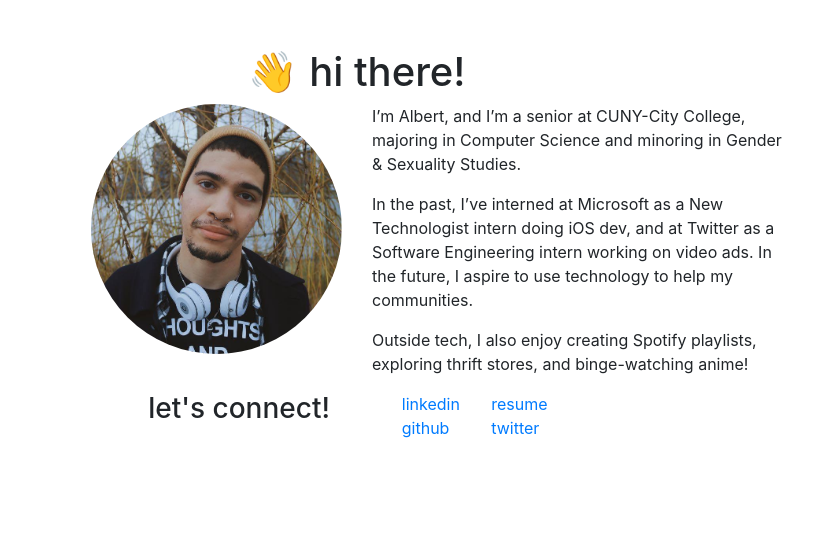
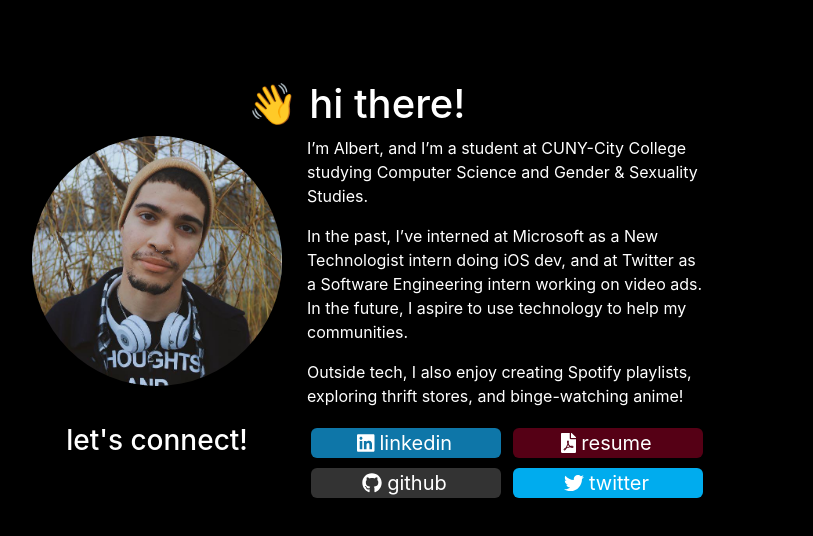
Before and after one commit to albfelix31/Personal-Website, a React (Create React App) app: page / in a window 1280 px wide. Shown: the top 536 px of the page, without its empty margins (283-1096 px from the left). Built offline with nearby package versions, Linux system fonts and the light colour scheme.

Commit message:
added some styling

```diff
--- a/package.json
+++ b/package.json
@@ -4,6 +4,10 @@
   "private": true,
   "dependencies": {
     "@fortawesome/fontawesome-svg-core": "^1.2.32",
+    "@fortawesome/free-brands-svg-icons": "^5.15.1",
+    "@fortawesome/free-regular-svg-icons": "^5.15.1",
+    "@fortawesome/free-solid-svg-icons": "^5.15.1",
+    "@fortawesome/react-fontawesome": "^0.1.13",
     "@testing-library/jest-dom": "^5.11.4",
     "@testing-library/react": "^11.1.0",
     "@testing-library/user-event": "^12.1.10",
--- a/public/index.html
+++ b/public/index.html
@@ -24,7 +24,7 @@
       work correctly both with client-side routing and a non-root public URL.
       Learn how to configure a non-root public URL by running `npm run build`.
     -->
-    <title>React App</title>
+    <title>Albert Felix</title>
   </head>
   <body>
     <noscript>You need to enable JavaScript to run this app.</noscript>
--- a/src/App.js
+++ b/src/App.js
@@ -4,23 +4,19 @@ import {
   Switch,
   Route
 } from 'react-router-dom';
-import Container from 'react-bootstrap/Container';
-import Row from 'react-bootstrap/Row';
-import Home from './components/Homepage';
+import Homepage from './components/Homepage';
 
 class App extends React.Component {
   render() {
     return (
-      <Router>
-        <Container fluid>
-          <Row className="justify-content-center">
-            <Switch>
-              {/* HomePage */}
-              <Route exact path="/" component={Home} />
-            </Switch>
-          </Row>
-        </Container>
-      </Router>
+      <body>
+        <Router>
+              <Switch>
+                {/* HomePage */}
+                <Route exact path="/" component={Homepage} />
+              </Switch>
+        </Router>
+      </body>
     );
   }
 }
--- a/src/components/Homepage.css
+++ b/src/components/Homepage.css
@@ -1,14 +1,91 @@
 .main-container {
     text-align: center;
+    position: absolute;
+    top: 0;
+    right: 0;
+    bottom: 0;
+    left: 0;
+    margin: 0;
+    padding: 0;
+    background-color: black;
+    color: white;
+}
+.salutations{
+    margin-top: 80px;
 }
 .profile-pic {
     height: 250px;
-    float: right;
 }
-.bio {
+.profile-pic-bio-container{
+    display: flex;
+    justify-content: space-between;
+    margin: auto;
+    max-width: 700px;
+}
+.profile-pic-container{
+    width: 300px;
+}
+.bio-container {
     text-align: left;
+    max-width: 400px;
 }
-
+.links-container {
+    display: flex;
+    justify-content: space-between;
+    margin: auto;
+    max-width: 700px;
+}
+.lets-connect-container {
+    width: 300px;
+}
+.connect-buttons-container {
+    width: 400px;
+    display: flex;
+    justify-content: space-between;
+}
 .links {
     text-align: left;
 }
+#button, #button:focus, #button:active, #button:hover {
+    display: flex;
+    height: 30px;
+    padding-left: 5px;
+    padding-right: 8px;
+    color: white;
+    width: 190px;
+    font-size: 20px;
+    text-decoration: none;
+    border-radius: 6px;
+    margin: 4px;
+    justify-content: center;
+    margin-bottom: 10px;
+}
+.linkedin-button {
+    background-color: #0e76a8;
+}
+.github-button {
+    background-color: #333;
+}
+.resume-button {
+    background-color: #550015;
+}
+.twitter-button {
+    background-color: #00acee;
+}
+.icon {
+    margin-right: 5px;
+}
+@media screen and (max-width: 800px) {
+    .profile-pic-bio-container {
+        display: block;
+    }
+    .links-container {
+        display: block;
+    }
+    .bio {
+        margin: auto;
+    }
+    .profile-pic {
+        height: 200px;
+    }
+}
--- a/src/components/Homepage.js
+++ b/src/components/Homepage.js
@@ -1,53 +1,84 @@
 import React from 'react';
 import Image from 'react-bootstrap/Image';
-import Row from 'react-bootstrap/Row';
-
 import './Homepage.css';
 import ProfilePic from '../components/ProfilePic.png';
 import Background from '../components/Background.jpg';
+import { faFilePdf} from "@fortawesome/free-solid-svg-icons";
+// import { faFileAlt, faFilePdf} from "@fortawesome/free-regular-svg-icons;
+import { FontAwesomeIcon } from "@fortawesome/react-fontawesome";
+import {faTwitter, faLinkedin, faGithub} from "@fortawesome/free-brands-svg-icons";
 
 export default class Homepage extends React.Component {
   render() {
     return (
-        <div class="main-container container p-5">
-          <h1>👋 hi there! </h1>
-          <div class="row justify-content-md-center">
-            <div class="col-5">
+      <body>
+        <div class="main-container justify-content-md-center">
+          <h1 class="salutations">👋 hi there! </h1>
+          <div class="profile-pic-bio-container">
+            <div className="profile-pic-container">
               <Image alt="" src={ProfilePic} className="profile-pic" roundedCircle/>
             </div>
-            <div class="col-5 bio">
-              <p>I’m Albert, and I’m a senior at CUNY-City College, majoring in Computer Science and  minoring in
-                Gender & Sexuality Studies.</p>
-              <p>In the past, I’ve interned at Microsoft as a New Technologist intern doing iOS dev, and at Twitter
-                as a Software Engineering intern working on video ads. In the future, I aspire to use technology to
-                help my communities.</p>
-              <p>Outside tech, I also enjoy creating Spotify playlists, exploring thrift stores, and binge-watching
-                anime!</p>
+            <div class="bio-container">
+              <p>I’m Albert, and I’m a student at CUNY-City College studying Computer Science and Gender & Sexuality Studies.</p>
+              <p>In the past, I’ve interned at Microsoft as a New Technologist intern doing iOS dev, and at Twitter as a Software
+                Engineering intern working on video ads. In the future, I aspire to use technology to help my communities.</p>
+              <p>Outside tech, I also enjoy creating Spotify playlists, exploring thrift stores, and binge-watching anime!</p>
             </div>
           </div>
-          <div class="row justify-content-md-center links">
-            <div class="col-3">
+          <div class="links-container">
+            <div class="lets-connect-container">
               <h3>let's connect!</h3>
             </div>
-            <div class="col-1">
-              <div class="row">
-                <a href="https://www.linkedin.com/in/albertrfelix" rel="noreferrer" target="_blank" class="button">linkedin</a>
+            <div className="connect-buttons-container">
+              <div>
+                <div>
+                  <a href="https://www.linkedin.com/in/albertrfelix" rel="noreferrer" target="_blank" id="button" class="linkedin-button">
+                    <div class="icon">
+                      <FontAwesomeIcon icon={faLinkedin}/>
+                    </div>
+                    <div>
+                      <p>linkedin</p>
+                    </div>
+                  </a>
+                </div>
+                <div>
+                  <a href="https://www.github.com/albfelix31" rel="noreferrer" target="_blank" id="button" class="github-button">
+                    <div class="icon">
+                      <FontAwesomeIcon icon={faGithub}/>
+                    </div>
+                    <div>
+                      <p>github</p>
+                    </div>
+                  </a>
+                </div>
               </div>
-              <div class="row">
-                <a href="https://www.github.com/albfelix31" rel="noreferrer" target="_blank" class="button">github</a>
-              </div>
-            </div>
-            <div class="col-1">
-              <div class="row">
-                <a href="https://drive.google.com/file/d/1r5bdN2MqkovZf2d2gyCGk9qRx7IAnPVK/view?usp=sharing" rel="noreferrer"
-                target="_blank" class="button">resume</a>
-              </div>
-              <div class="row">
-                <a href="https://www.twitter.com/artxbel" rel="noreferrer" target="_blank" class="button">twitter</a>
+              <div>
+                <div >
+                  <a href="https://drive.google.com/file/d/1r5bdN2MqkovZf2d2gyCGk9qRx7IAnPVK/view?usp=sharing" rel="noreferrer"
+                  target="_blank" id="button" class="resume-button">
+                    <div class="icon">
+                      <FontAwesomeIcon icon={faFilePdf}/>
+                    </div>
+                    <div>
+                      <p>resume</p>
+                    </div>
+                  </a>
+                </div>
+                <div>
+                  <a href="https://www.twitter.com/artxbel" rel="noreferrer" target="_blank" id="button" class="twitter-button">
+                    <div class="icon">
+                      <FontAwesomeIcon icon={faTwitter}/>
+                    </div>
+                    <div>
+                      <p>twitter</p>
+                    </div>
+                  </a>
+                </div>
               </div>
             </div>
           </div>
         </div>
+      </body>
     );
   }
 }
--- a/src/index.css
+++ b/src/index.css
@@ -10,4 +10,5 @@ body {
 code {
   font-family: source-code-pro, Menlo, Monaco, Consolas, 'Courier New',
     monospace;
+
 }
```
Also changed, not shown: public/manifest.json, 2 other files (tests, documents, lock files or other folders).
